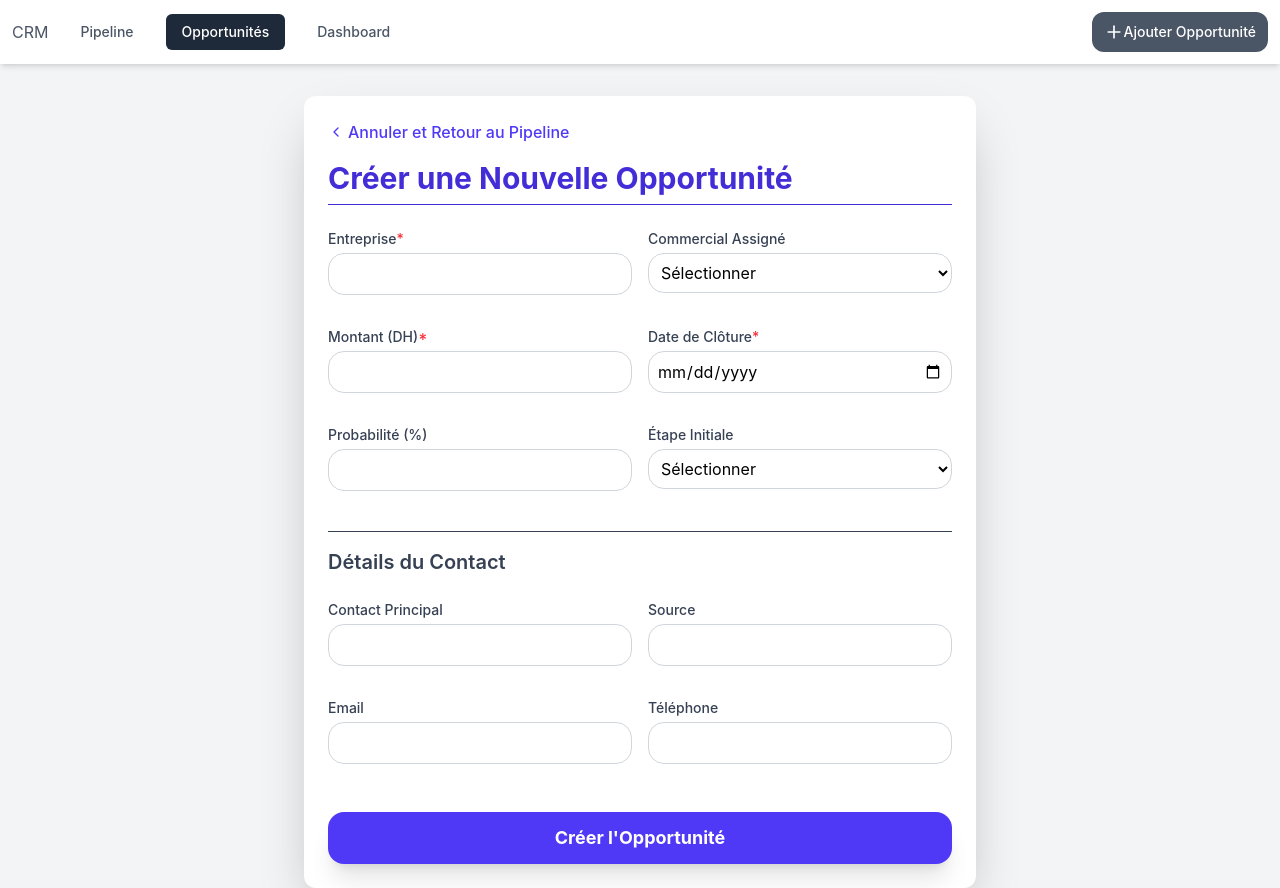
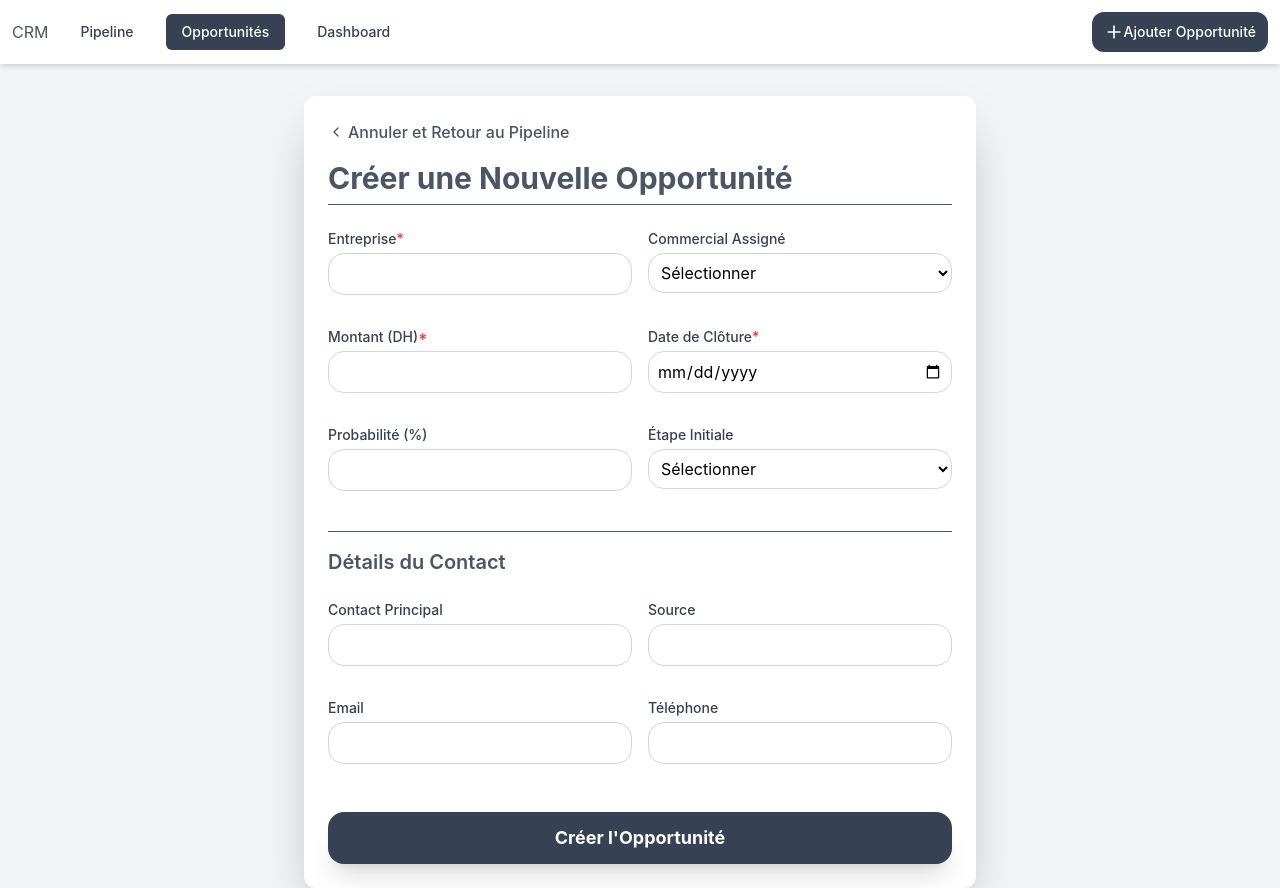
Before and after one commit to anas-ero/crm, a React (Vite) app: page /opportunities/ajouter in a window 1280 px wide. Built offline with nearby package versions, Linux system fonts and the light colour scheme.

Commit message:
Done version.

```diff
--- a/src/components/Navbar.jsx
+++ b/src/components/Navbar.jsx
@@ -7,8 +7,8 @@ import { Plus } from 'lucide-react';
 const Navbar = () => {
 
     const baseClasses = "px-4 py-2 rounded-md text-sm font-medium transition";
-    const activeClasses = "bg-gray-800 text-white";
-    const inactiveClasses = "text-gray-600 hover:bg-gray-200";
+    const activeClasses = "bg-gray-700 text-white";
+    const inactiveClasses = "text-gray-700 hover:bg-gray-200";
 
     return (
         <nav className='flex justify-between items-center p-3 bg-white text-gray-600 shadow-md'>
@@ -19,7 +19,7 @@ const Navbar = () => {
                 <NavLink to="/dashboard" className={({isActive}) => `${baseClasses} ${isActive ? activeClasses : inactiveClasses}`}> Dashboard</NavLink>
             </div>
             <div className='flex items-center'>
-                <button type="button" className="flex items-center transition text-white bg-gray-600 hover:bg-gray-700 focus:ring-4 focus:outline-none focus:ring-gray-300 dark:focus:ring-gray-800 font-medium rounded-base text-sm px-3 py-2.5 text-center leading-5">
+                <button type="button" className="flex items-center transition text-white bg-gray-700 hover:bg-gray-700 focus:ring-4 focus:outline-none focus:ring-gray-300 dark:focus:ring-gray-800 font-medium rounded-base text-sm px-3 py-2.5 text-center leading-5">
                     <Link to="/opportunities/ajouter" className='flex items-center'>
                         <Plus size={20} />Ajouter Opportunité
                     </Link>
--- a/src/components/PipelineColumn.jsx
+++ b/src/components/PipelineColumn.jsx
@@ -1,4 +1,3 @@
-// PipelineColumn.jsx
 import React from "react";
 import OpportunityCard from "../components/OpportunityCard.jsx";
 
@@ -10,7 +9,6 @@ const PipelineColumn = ({ stage, opportunities }) => {
 
   return (
     <div className="w-70 mx-auto">
-      {/* Header */}
       <div
         className={`rounded-xl p-4 mb-4 border shadow-md ${stage.color} bg-gray-100`}
       >
@@ -20,11 +18,11 @@ const PipelineColumn = ({ stage, opportunities }) => {
         </p>
       </div>
 
-      {/* Cards */}
       <div className="space-y-3">
         {opportunities.map((opp) => (
           <OpportunityCard key={opp.id} opp={opp} />
         ))}
+
       </div>
     </div>
   );
--- a/src/pages/AddOpportunity.jsx
+++ b/src/pages/AddOpportunity.jsx
@@ -49,12 +49,12 @@ const AddOpportunity = () => {
     <div className="p-6 max-w-2xl mx-auto bg-white rounded-xl shadow-2xl my-8">
       <button
         onClick={() => navigate("/pipeline")}
-        className="text-indigo-600 hover:text-indigo-800 flex items-center mb-4 font-medium"
+        className="text-gray-600 cursor-pointer hover:text-gray-800 flex items-center mb-4 font-medium"
       >
         <ChevronRight className="h-4 w-4 transform rotate-180 mr-1" /> Annuler
         et Retour au Pipeline
       </button>
-      <h2 className="text-3xl font-bold text-indigo-700 mb-6 border-b pb-2">
+      <h2 className="text-3xl font-bold text-gray-600  mb-6 border-b pb-2">
         Créer une Nouvelle Opportunité
       </h2>
 
@@ -125,7 +125,7 @@ const AddOpportunity = () => {
           </div>
         </div>
 
-        <h3 className="text-xl font-semibold text-gray-700 my-6 border-t pt-4">
+        <h3 className="text-xl font-semibold text-gray-600 my-6 border-t pt-4">
           Détails du Contact
         </h3>
         <div className="grid grid-cols-1 md:grid-cols-2 gap-4">
@@ -146,7 +146,7 @@ const AddOpportunity = () => {
 
         <button
           type="submit"
-          className="mt-8 w-full bg-indigo-600 text-white p-3 rounded-lg font-bold text-lg hover:bg-indigo-700 transition-colors shadow-xl"
+          className="mt-8 w-full text-white bg-gray-700 p-3 rounded-lg font-bold text-lg hover:bg-gray-900 cursor-pointer transition-colors shadow-xl"
         >
           Créer l'Opportunité
         </button>
```
